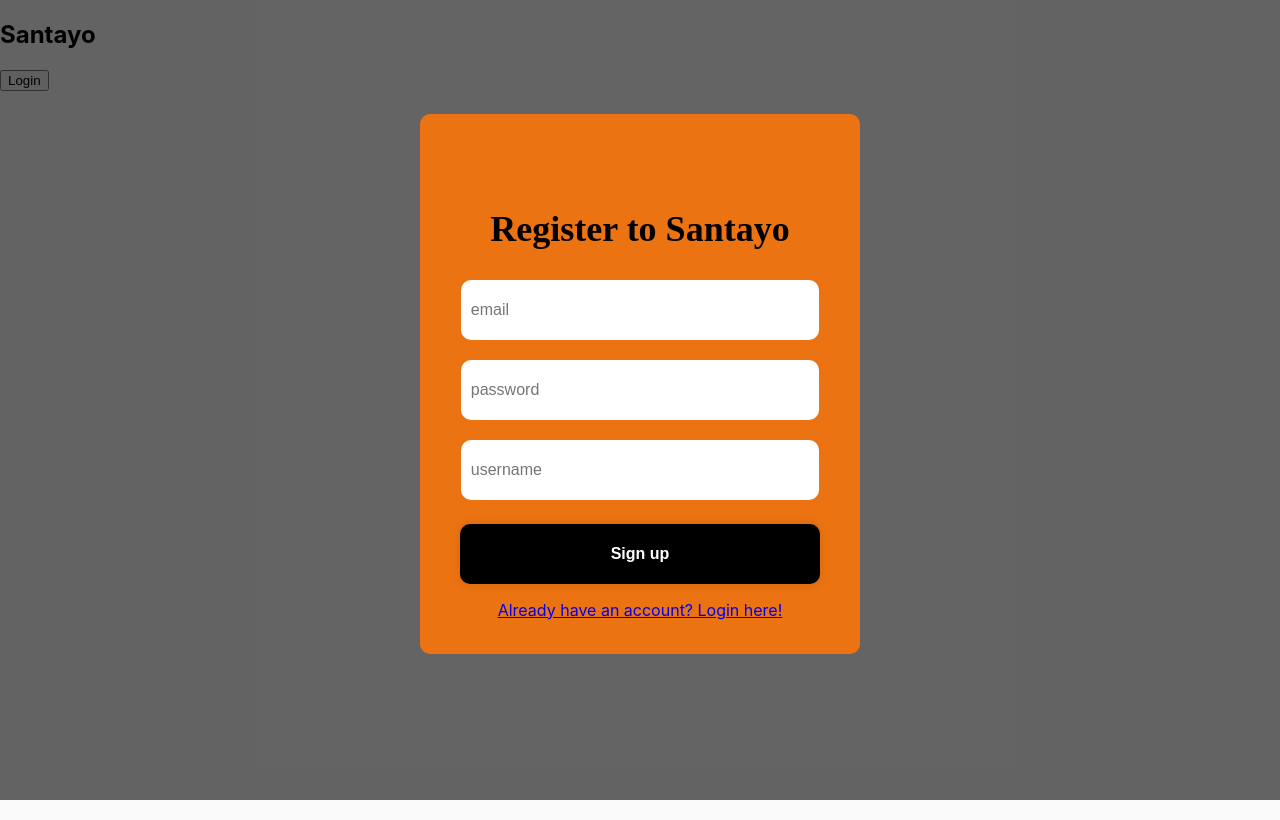
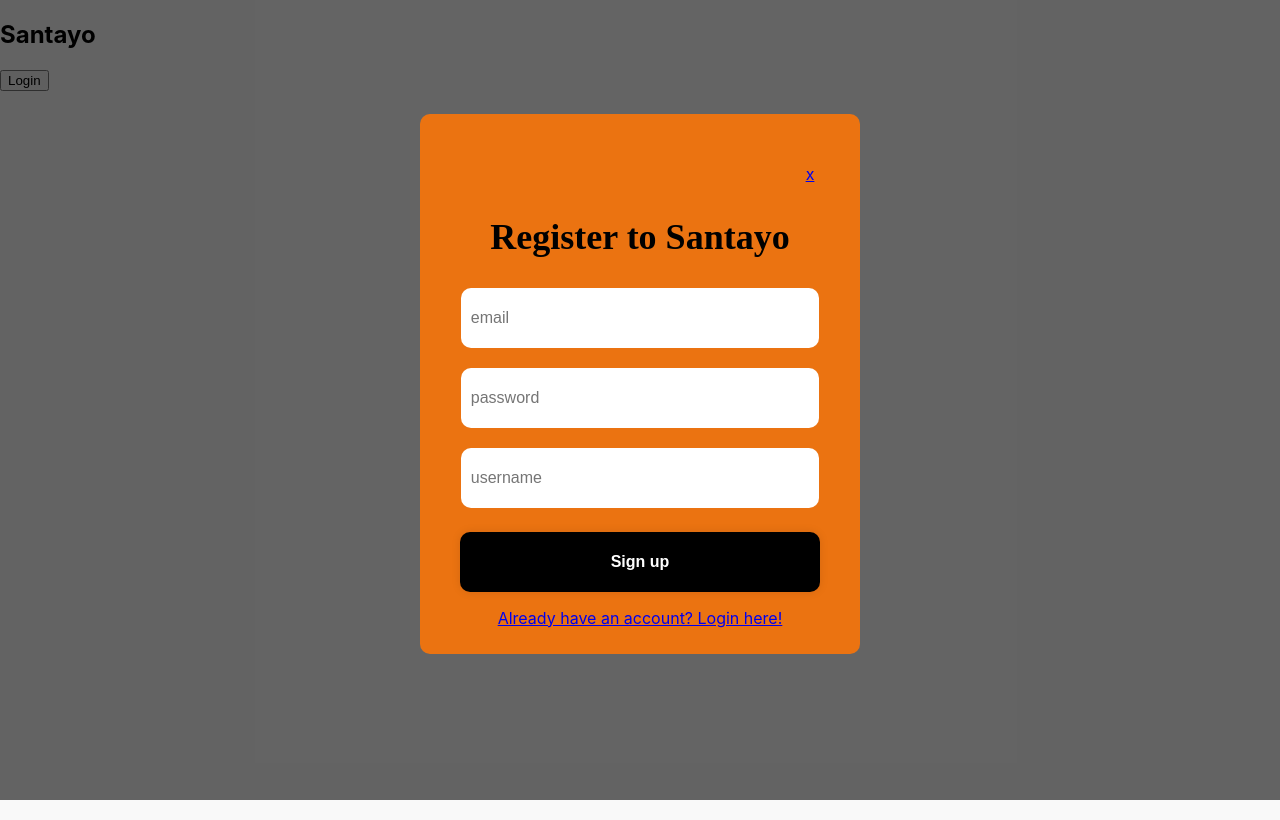
Before and after one commit to dyorgie/CSElectiveFinals, a React (Create React App) app in the folder finals/: page /register in a window 1280 px wide. Built offline with nearby package versions, Linux system fonts and the light colour scheme; no server answers.

Commit message:
Added Close Buttons to Login and Register Form

```diff
--- a/finals/src/pages/Login.css
+++ b/finals/src/pages/Login.css
@@ -54,7 +54,7 @@
 
 
 
-.login-parent-container button {
+.loginBtn {
   width: 100%;
   height: 60px;
   background: black;
@@ -68,3 +68,16 @@
   font-weight: 700;
   margin-top:1%;
 }
+
+.closeBtn-cont{
+  display:flex;
+  justify-content: end;
+  margin-top:-10%;
+  margin-bottom:-5%;
+}
+
+.closeBtn{
+  width:20px;
+  height:30px;
+  cursor: pointer;
+}
--- a/finals/src/pages/Login.js
+++ b/finals/src/pages/Login.js
@@ -25,6 +25,7 @@ export default function Login() {
       <div className="login-parent-container">
         <div className="login-child-container">
         <form className="form-container" onSubmit={handleSubmit}>
+          <div className="closeBtn-cont"><NavLink to="/"><p className="closeBtn">x</p></NavLink></div>
           <h1 className="form-title">Login to Santayo</h1>
           <div className="email-container">
             <input type="email" placeholder="Email" ref={email}></input>
@@ -36,7 +37,7 @@ export default function Login() {
               ref={password}
             ></input>
           </div>
-          <button>Login</button>
+          <button className="loginBtn" type="submit">Login</button>
           <NavLink to="/register"><p>Don't have an account yet? Register here!</p></NavLink>
           {error && <p>{error}</p>}
         </form>
--- a/finals/src/pages/Register.js
+++ b/finals/src/pages/Register.js
@@ -29,6 +29,7 @@ export default function Register() {
       <div className="register-parent-container">
 
         <form className="register-form-container" onSubmit={handleSubmit}>
+        <div className="closeBtn-cont"><NavLink to="/"><p className="closeBtn">x</p></NavLink></div>
           <h1 className="registerForm-title">Register to Santayo</h1>
           <div className="register-email-container">
             <input type="email" placeholder="email" ref={emailRef}></input>
```
